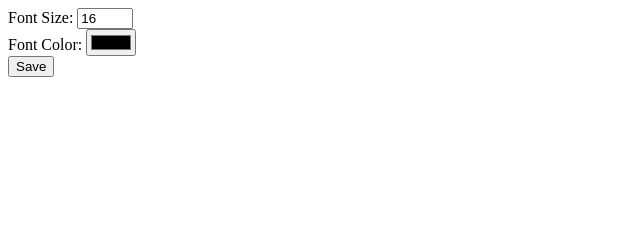
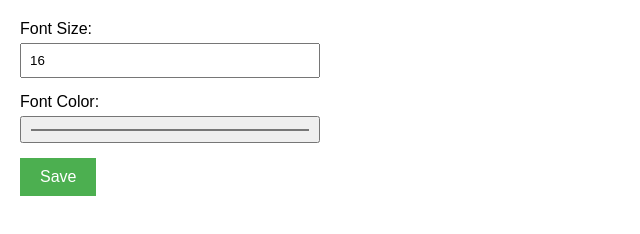
Before and after one commit to acciojob/preferred-cookie-SangmalaSuryavanshi, a website: page main.html in a window 1280 px wide. Shown: the whole page, without its empty margins (0-640 px from the left). Drawn offline with Linux system fonts and the light colour scheme.

Commit message:
created a submission

```diff
--- a/styles.css
+++ b/styles.css
@@ -6,4 +6,36 @@
 body {
   font-size: var(--fontsize);
   color: var(--fontcolor);
+  font-family: Arial, sans-serif;
+  margin: 20px;
 }
+
+form {
+  max-width: 300px;
+}
+
+label {
+  display: block;
+  margin-bottom: 5px;
+}
+
+input[type="number"],
+input[type="color"] {
+  width: 100%;
+  padding: 8px;
+  margin-bottom: 15px;
+  box-sizing: border-box;
+}
+
+input[type="submit"] {
+  padding: 10px 20px;
+  background-color: #4caf50;
+  border: none;
+  color: white;
+  cursor: pointer;
+  font-size: 16px;
+}
+
+input[type="submit"]:hover {
+  background-color: #45a049;
+}
```
